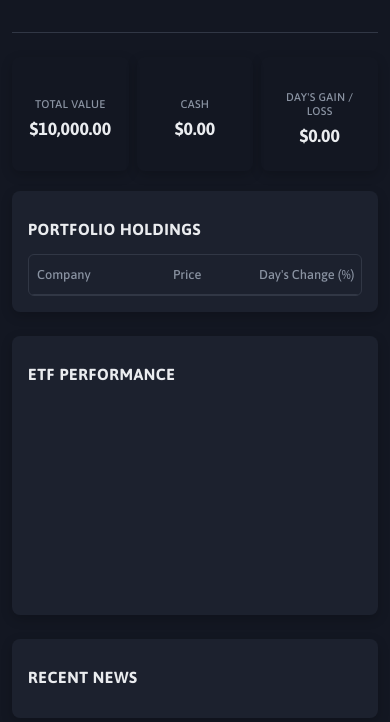
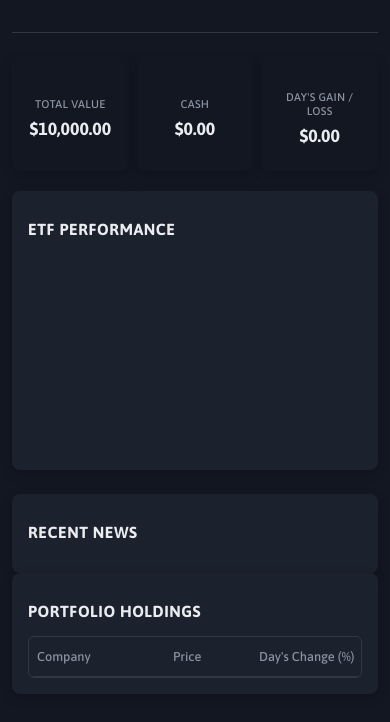
Before and after one commit to jongato/lgo-etf-dashboard, a website: page index.html in a window 390 px wide. Shown: the part 66-788 px from the top of the page. Drawn offline with nearby package versions, Linux system fonts and the light colour scheme; no server answers.

Commit message:
mobile enhancements 3

```diff
--- a/index.html
+++ b/index.html
@@ -180,8 +180,8 @@
                 flex-direction: column;
                 gap: 0;
             }
-            #main-content { order: 1; }
-            #sidebar { order: 2; }
+            #main-content { order: 2; }
+            #sidebar { order: 1; }
             #performance-chart-card { order: 1; margin-bottom: 1.5rem; }
             #news { order: 3; margin-bottom: 0; }
 
```
